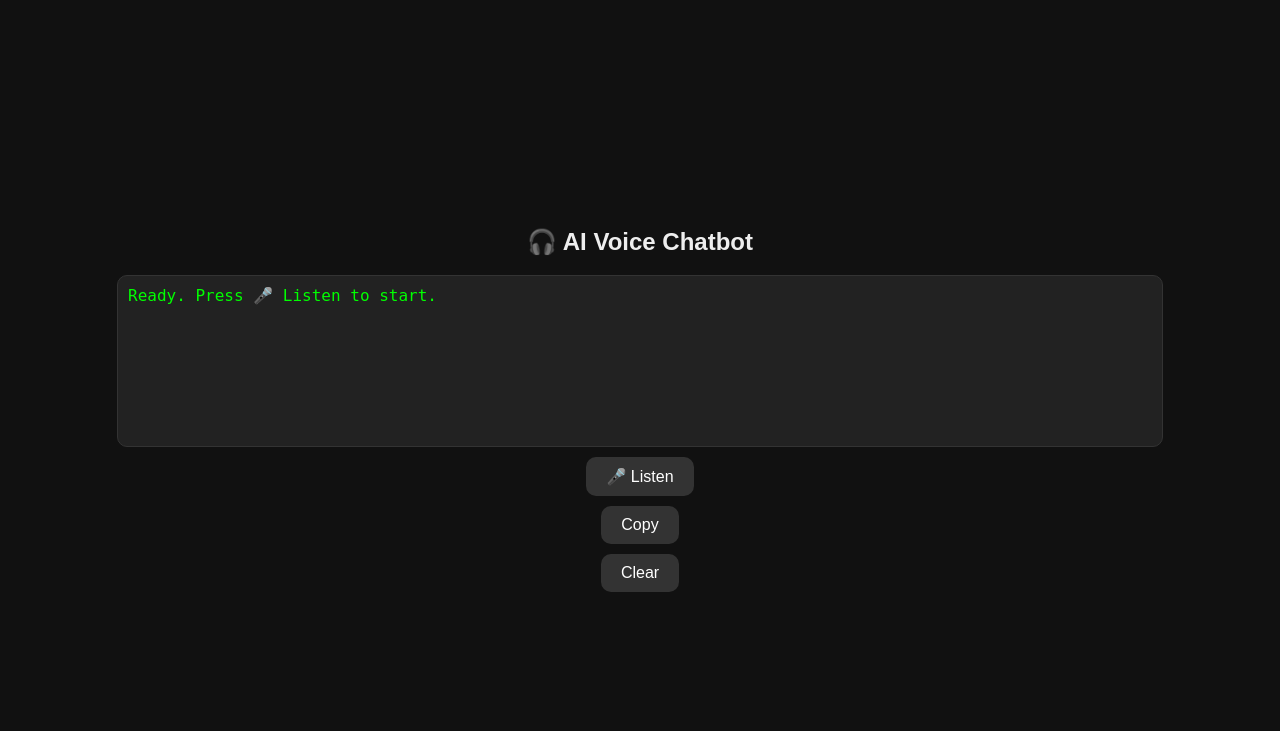
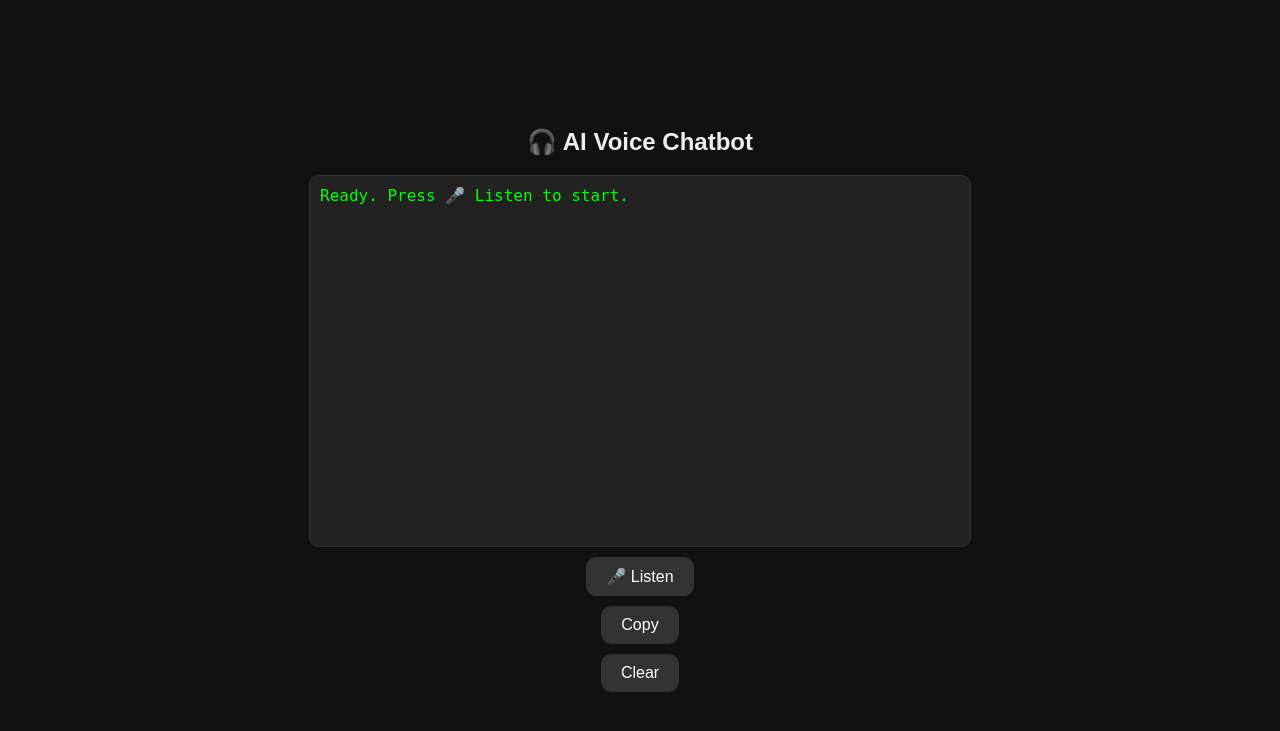
Before and after one commit to jamieduk/whisper-stt-and-php-front-end, a PHP site: page /inference/ in a window 1280 px wide. Shown: the top 731 px of the page. Run offline with PHP 8.4, Linux system fonts and the light colour scheme.

Commit message:
Add files via upload

```diff
--- a/php-front-end/index.php
+++ b/php-front-end/index.php
@@ -11,7 +11,7 @@ body{background:#111;color:#eee;font-family:sans-serif;display:flex;flex-directi
   scrollbar-color: #444 #111;
   scrollbar-width: thin;
   }
-textarea{width:80%;height:150px;background:#222;color:#0f0;padding:10px;border:1px solid #333;border-radius:10px;font-size:16px;resize:none}
+textarea{width:50%;height:350px;background:#222;color:#0f0;padding:10px;border:1px solid #333;border-radius:10px;font-size:16px;resize:none}
 button{margin-top:10px;padding:10px 20px;border:none;border-radius:10px;cursor:pointer;font-size:16px}
 #listenBtn,#clearBtn,#copyBtn{background:#333;color:#fff}
 #listenBtn.active,#clearBtn:active,#copyBtn:active{background:#0a0;color:#000}
```
